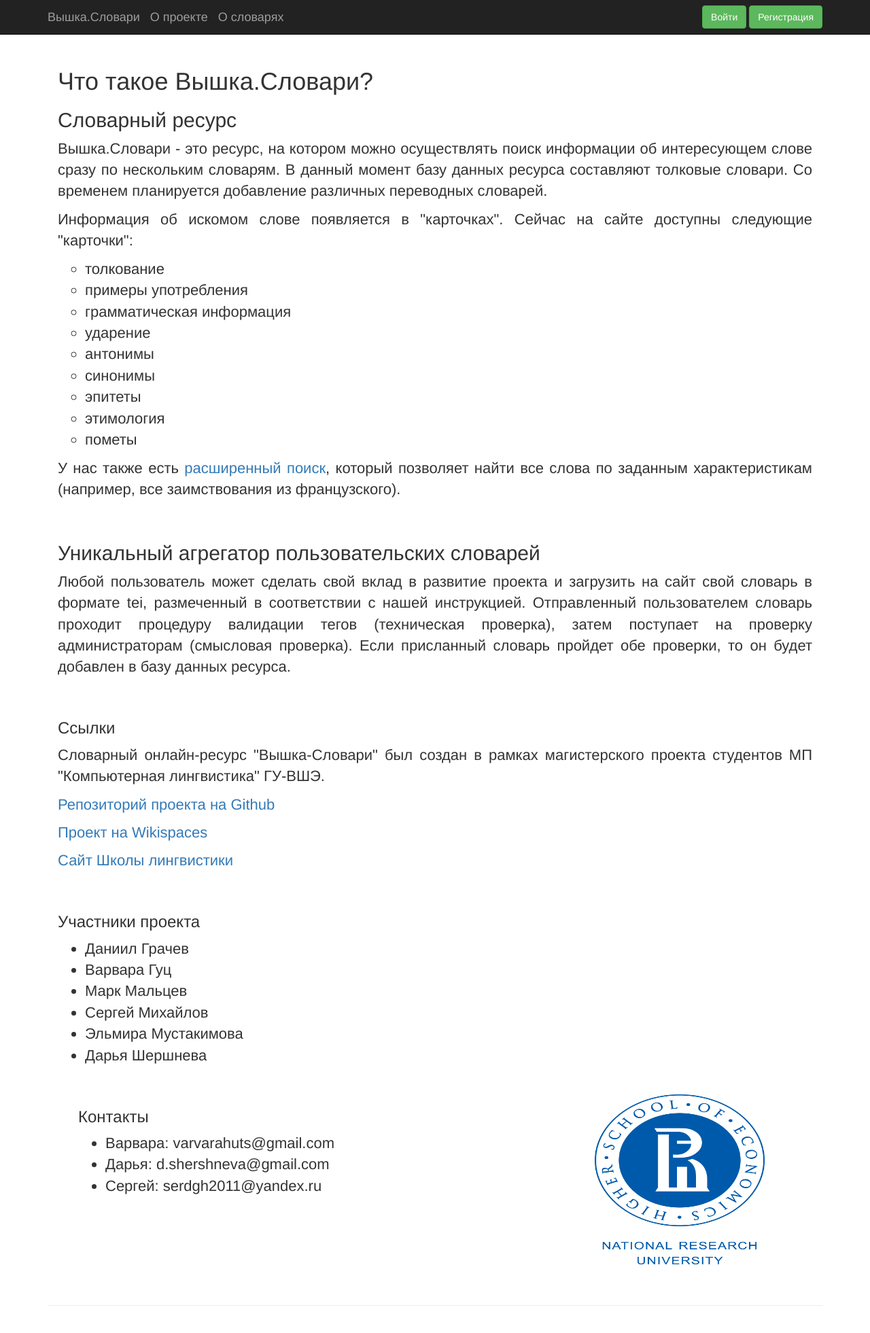
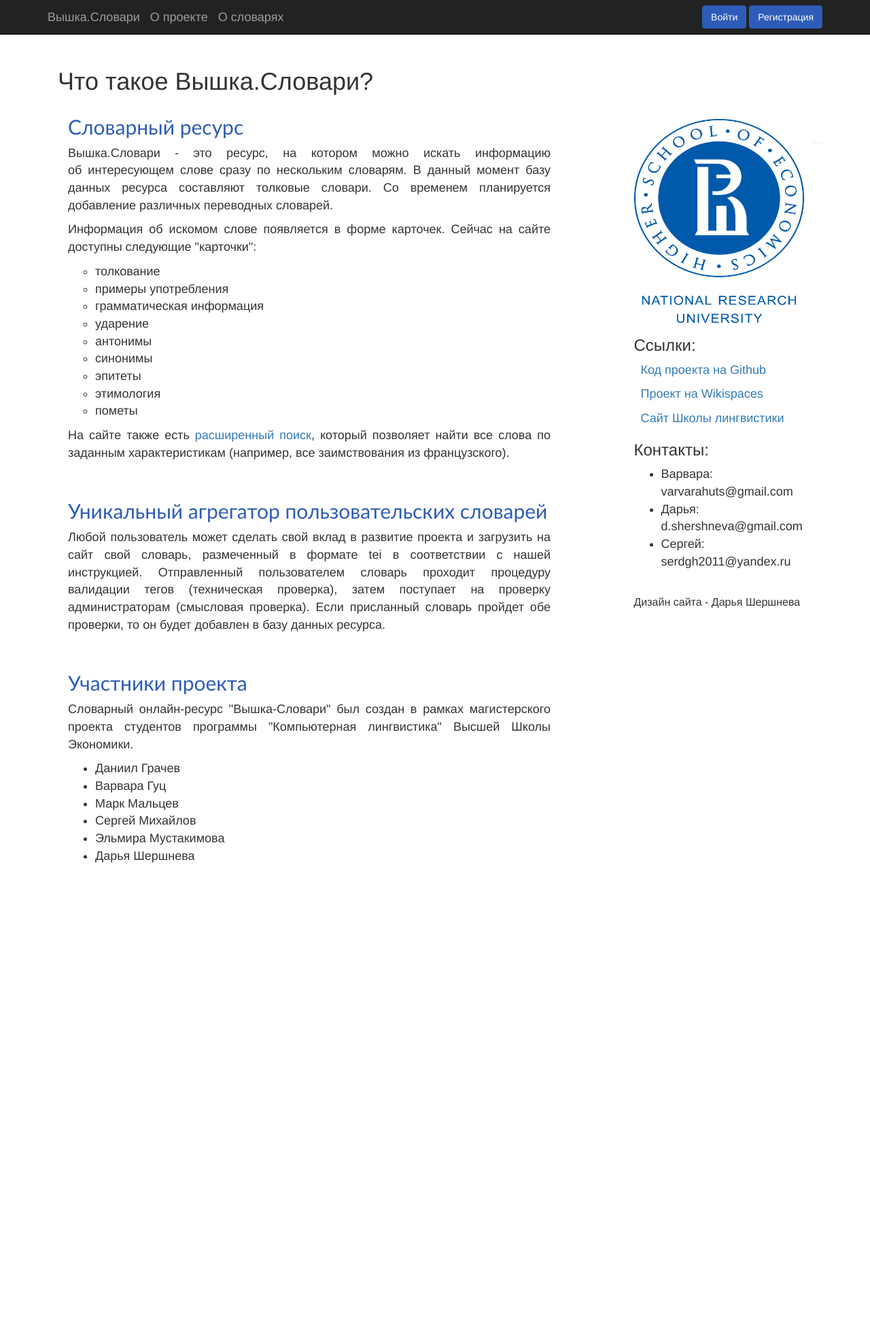
Before and after one commit to Dashershneva/Slovari, a Flask app: page /Vyshka_slovari_about in a window 1280 px wide. Shown: the whole page at 68% size. After the commit the page ends 1269 px from the top, so only its background shows below. Run offline with Flask 2, Linux system fonts and the light colour scheme; some libraries are stand-ins or nearby versions.

Commit message:
styles update
new colors, styles and fonts

```diff
--- a/Slovari_website/static/css/main.css
+++ b/Slovari_website/static/css/main.css
@@ -29,10 +29,16 @@
 	border-color: #4cae4c;
 }
 .info {
-	font-size: 22px;
+	font-size: 18px;
 	padding: 30px 15px;
 	margin-bottom: 30px;
 	text-align: justify;
+	font-family: Helvetica;
+}
+.btn-hse {
+  color: #fff;
+  background-color: #2e5cb8;
+  border-color: #2e5cb8;
 }
 .register {
 	width: 25%;
@@ -61,5 +67,17 @@
 	padding: 10px;
 	margin: 10px;
 	font-size: 14px;
-	font-family: helvetica;
+	font-family: Helvetica;
 }
+.title {
+	font-family: Helvetica, sans-serif;
+}
+.subtitle {
+	font-family: Gill Sans, sans-serif;
+	color: #2e5cb8;
+	padding: 10px, ;
+}
+.logohse {
+	width: 250px;
+	height: 300px;
+}
--- a/Slovari_website/templates/Slovar_about.html
+++ b/Slovari_website/templates/Slovar_about.html
@@ -42,8 +42,8 @@
         </div>
         <div id="navbar" class="navbar-collapse collapse">
           <form class="navbar-form navbar-right" role="form">
-            <a type="submit" class="btn btn-success" href="{{ url_for('enter_page') }}" style="color:white">Войти</a>
-			<a type="submit" class="btn btn-success" href="{{ url_for('register_page') }}" style="color:white">Регистрация</a>
+            <a type="submit" class="btn btn-hse" href="{{ url_for('enter_page') }}" style="color:white">Войти</a>
+			<a type="submit" class="btn btn-hse" href="{{ url_for('register_page') }}" style="color:white">Регистрация</a>
           </form>
         </div><!--/.navbar-collapse -->
       </div>
@@ -51,11 +51,12 @@
 
 	<div class="container" class="col-md-12">
 	  <div class="info">
-			<h1> Что такое Вышка.Словари? </h1>
-			<h2> Словарный ресурс </h2>
-		  	<p> Вышка.Словари - это ресурс, на котором можно осуществлять поиск информации об интересующем слове сразу по нескольким словарям.
-			В данный момент базу данных ресурса составляют толковые словари. Со временем планируется добавление различных переводных словарей.</p>
-			<p> Информация об искомом слове появляется в "карточках". Сейчас на сайте доступны следующие "карточки": </p>
+	    <h1 class="title">Что такое Вышка.Словари? </h1>
+	    <div class="col-md-8">
+		  <h2 class="subtitle"> Словарный ресурс </h2>
+		  <p>Вышка.Словари - это ресурс, на&nbsp;котором можно искать информацию об&nbsp;интересующем слове сразу по&nbsp;нескольким словарям.
+		  В&nbsp;данный момент базу данных ресурса составляют толковые словари. Со&nbsp;временем планируется добавление различных переводных словарей.</p>
+		  <p> Информация об&nbsp;искомом слове появляется в&nbsp;форме карточек. Сейчас на&nbsp;сайте доступны следующие "карточки": </p>
 		  <ul style="list-style-type:circle">
 			<li>толкование</li>
 			<li>примеры употребления</li>
@@ -67,19 +68,14 @@
 			<li>этимология</li>
 			<li>пометы</li>
 		  </ul>
-			<p> У нас также есть <a href="{{ url_for('extended_search_page') }}">расширенный поиск</a>, который позволяет найти все слова по заданным характеристикам (например, все заимствования из французского). </p>
+		  <p>На сайте также есть <a href="{{ url_for('extended_search_page') }}">расширенный поиск</a>, который позволяет найти все слова по заданным характеристикам (например, все заимствования из французского). </p>
 		  <br>
-			<h2> Уникальный агрегатор пользовательских словарей </h2>
-			<p> Любой пользователь может сделать свой вклад в развитие проекта и загрузить на сайт свой словарь в формате tei, размеченный в соответствии с нашей инструкцией.
-			Отправленный пользователем словарь проходит процедуру валидации тегов (техническая проверка), затем поступает на проверку администраторам (смысловая проверка). Если присланный словарь пройдет обе проверки, то он будет добавлен в базу данных ресурса.</p>
+		  <h2 class="subtitle"> Уникальный агрегатор пользовательских словарей </h2>
+		  <p>Любой пользователь может сделать свой вклад в развитие проекта и загрузить на сайт свой словарь, размеченный в&nbsp;формате tei в&nbsp;соответствии&nbsp;с нашей инструкцией.
+		  Отправленный пользователем словарь проходит процедуру валидации тегов (техническая проверка), затем поступает на&nbsp;проверку администраторам (смысловая проверка). Если присланный словарь пройдет обе проверки, то он будет добавлен в базу данных ресурса.</p>
 		  <br>
-			<h3> Ссылки </h3>
-			<p>Словарный онлайн-ресурс "Вышка-Словари" был создан в рамках магистерского проекта студентов МП "Компьютерная лингвистика" ГУ-ВШЭ.</p>
-			<p><a href = "https://github.com/Dashershneva/Slovari">Репозиторий проекта на Github</a></p>
-			<p><a href = "http://hsecompling.wikispaces.com/-/M16-18/%D0%92%D1%8B%D1%88%D0%BA%D0%B0.%D0%A1%D0%BB%D0%BE%D0%B2%D0%B0%D1%80%D0%B8/home">Проект на Wikispaces</a></p>
-			<p><a href="https://ling.hse.ru/">Сайт Школы лингвистики</a></p>
-			<br>
-			<h3> Участники проекта </h3>
+		  <h2 class="subtitle"> Участники проекта </h2>
+		  <p>Словарный онлайн-ресурс "Вышка-Словари" был создан в рамках магистерского проекта студентов программы "Компьютерная лингвистика" Высшей Школы Экономики.</p>
 		  <ul style="list-style-type:disc">
 			<li>Даниил Грачев</li>
 			<li>Варвара Гуц</li>
@@ -88,19 +84,25 @@
 			<li>Эльмира Мустакимова</li>
 			<li>Дарья Шершнева</li>
 		  </ul>
+		</div>
+		<div class="col-md-3 col-md-offset-1">
 		  <br>
-			<div class="container" class="col-md-12">
-				<div class="col-md-8">
-				<h3>Контакты</h3>
+		  <img src="{{ url_for('static', filename='img/hse_logo.png') }}" class="logohse">
+		  <br>
+		  <h3>Ссылки:</h3>
+		  <div style="padding-left: 10px;">
+		    <p><a href = "https://github.com/Dashershneva/Slovari">Код проекта на Github</a></p>
+		    <p><a href = "http://hsecompling.wikispaces.com/-/M16-18/%D0%92%D1%8B%D1%88%D0%BA%D0%B0.%D0%A1%D0%BB%D0%BE%D0%B2%D0%B0%D1%80%D0%B8/home">Проект на Wikispaces</a></p>
+		    <p><a href="https://ling.hse.ru/">Сайт Школы лингвистики</a></p>
+		  </div>
+		  <h3>Контакты:</h3>
 		  <ul style="list-style-type:disc">
 			<li>Варвара: varvarahuts@gmail.com</li>
 			<li>Дарья: d.shershneva@gmail.com </li>
 			<li>Сергей: serdgh2011@yandex.ru </li>
 		  </ul>
-				</div>
-					<div class="col-md-4">
-						<img src="{{ url_for('static', filename='img/hse_logo.png') }}" width=250 height=250>
-					</div>
+		  <br>
+		  <p style="font-size: 16px;">Дизайн сайта - Дарья Шершнева</p>
 		</div>
 	  </div>
 	  <hr>
--- a/Slovari_website/templates/Slovar_main.html
+++ b/Slovari_website/templates/Slovar_main.html
@@ -62,7 +62,7 @@
 			  <br>
 			</div>
 			<div class="col-md-1" style="width: 30px;">
-			  <a type="submit" href="javascript: goToPage();" class="btn searchbar-find">Найти</a>
+			  <a type="submit" href="javascript: goToPage();" class="btn btn-hse">Найти</a>
 			  <script type= "text/javascript">
 			    function goToPage() {
 				  var url = document.forms["search-form"]["search-item"].value;
--- a/Slovari_website/templates/Slovar_register.html
+++ b/Slovari_website/templates/Slovar_register.html
@@ -67,7 +67,7 @@
 		      <input class="searchfield register" type="password" name="password_check" placeholder="Введите пароль">
           <br><br>
           <p style="color:red">{{ mistake }}</p>
-		      <input class="btn btn-success" type="submit" value="Зарегистрироваться"  >
+		      <input class="btn btn-hse" type="submit" value="Зарегистрироваться"  >
 		    </form>
 		  </div>
 	  </div>
```
Also changed, not shown: Slovari_website/templates/Dictionaries.html (+14 -25 lines), Slovari_website/templates/Slovar_enter.html (+4 -4 lines), Slovari_website/templates/register.html (+4 -4 lines). Lines whose indentation alone changed are shown as unchanged.
